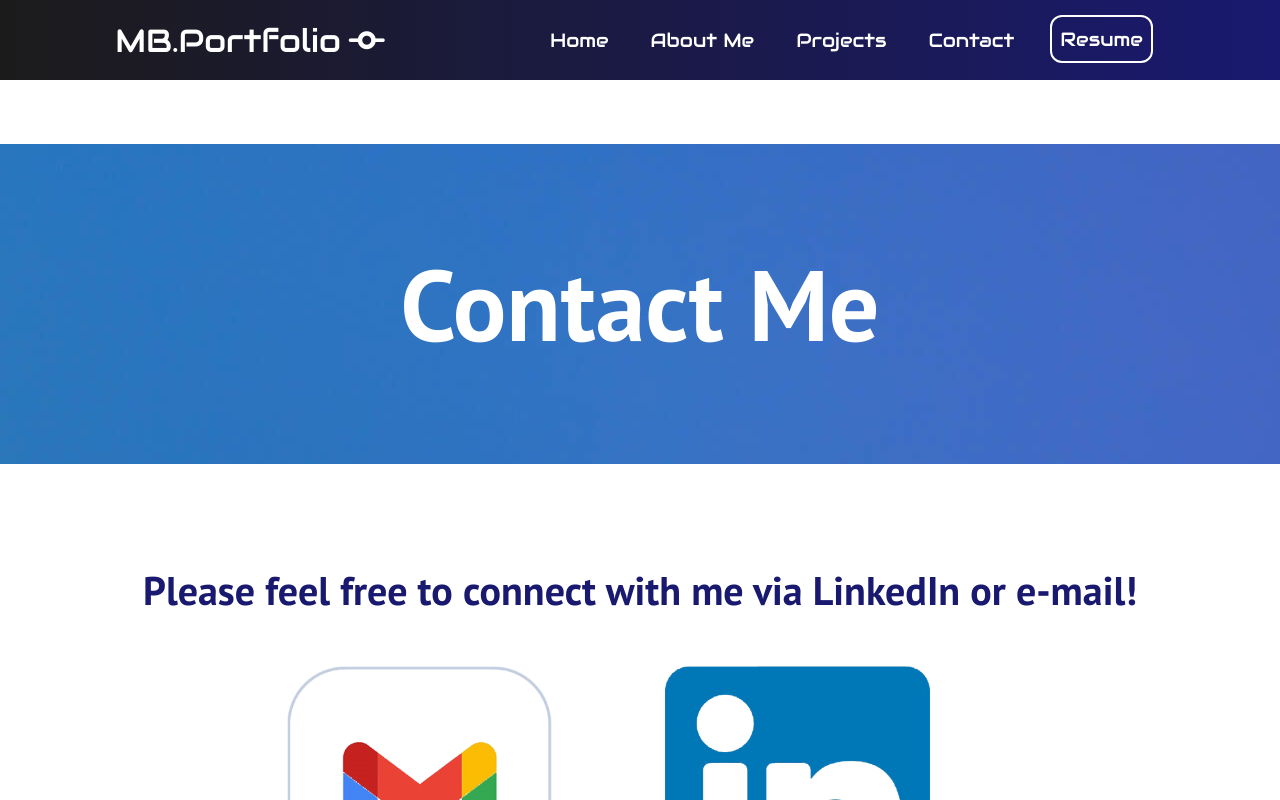
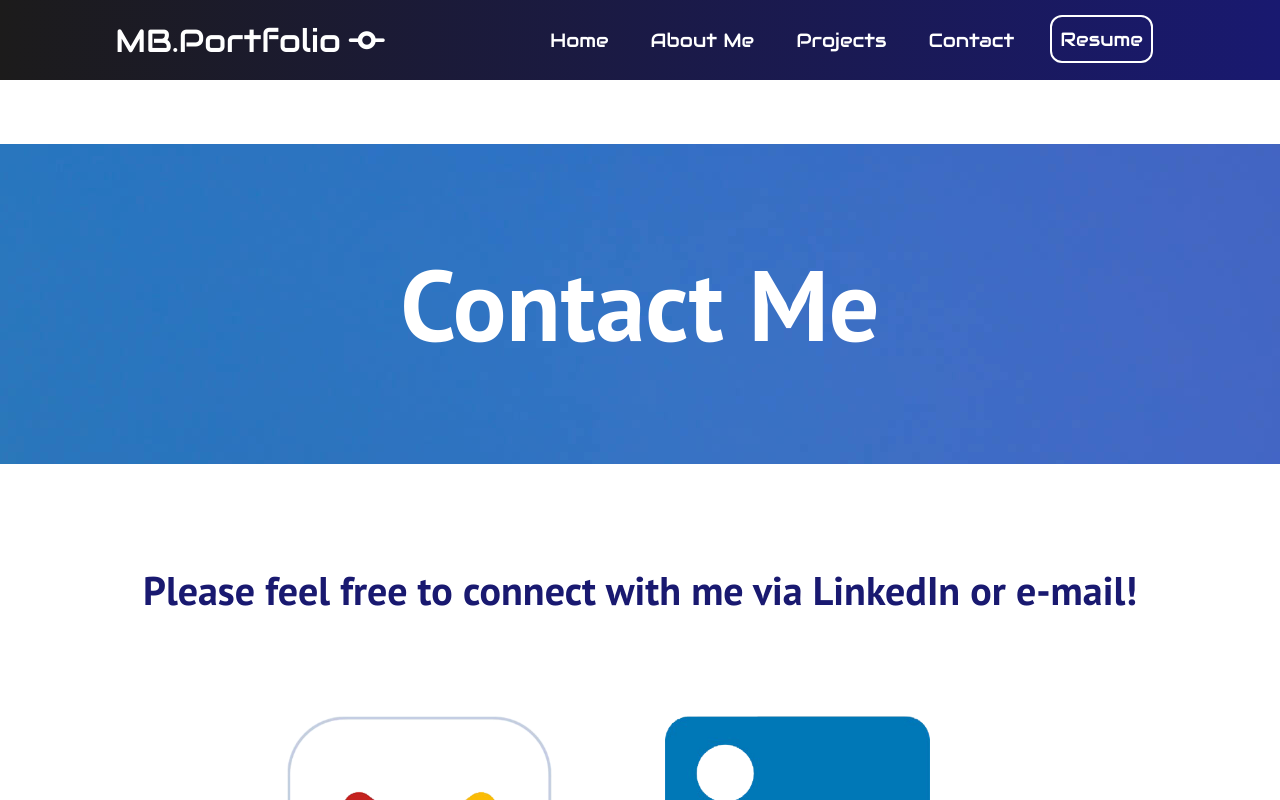
Before and after one commit to Markel-Bradford/devportfolio_test, a React (Vite) app: page /devportfolio_test/contact in a window 1280 px wide. Shown: the top 800 px of the page. Built offline with nearby package versions, Linux system fonts and the light colour scheme; a web font is replaced by a local one.

Commit message:
Adjusted styles for section headings

```diff
--- a/src/Components/Pages/Projects.css
+++ b/src/Components/Pages/Projects.css
@@ -95,10 +95,8 @@
 
 @media screen and (min-width:300px) and (max-width:600px) {
     .project-view {
-        text-align: left;
-        margin-left: 20px;
-        margin-right: 20px;
-        font-size: 28px;
+        text-align: center;
+        font-size: 26px;
         padding: 20px;
     }
 
--- a/src/styles/Global.module.scss
+++ b/src/styles/Global.module.scss
@@ -130,7 +130,9 @@
 .contactMethods {
   font-size: 40px;
   margin-top: 100px;
+  margin-bottom: 50px;
   color: midnightblue;
+  padding: 0 20px;
 }
 
 @media screen and (min-width: 360px) and (max-width: 960px) {
@@ -142,6 +144,12 @@
     font-size: 20px;
     line-height: 2rem;
     padding: 10px 20px;
+  }
+
+  .contactMethods {
+    font-size: 26px;
+    margin-bottom: 0;
+    text-align: center;
   }
 }
 
```
